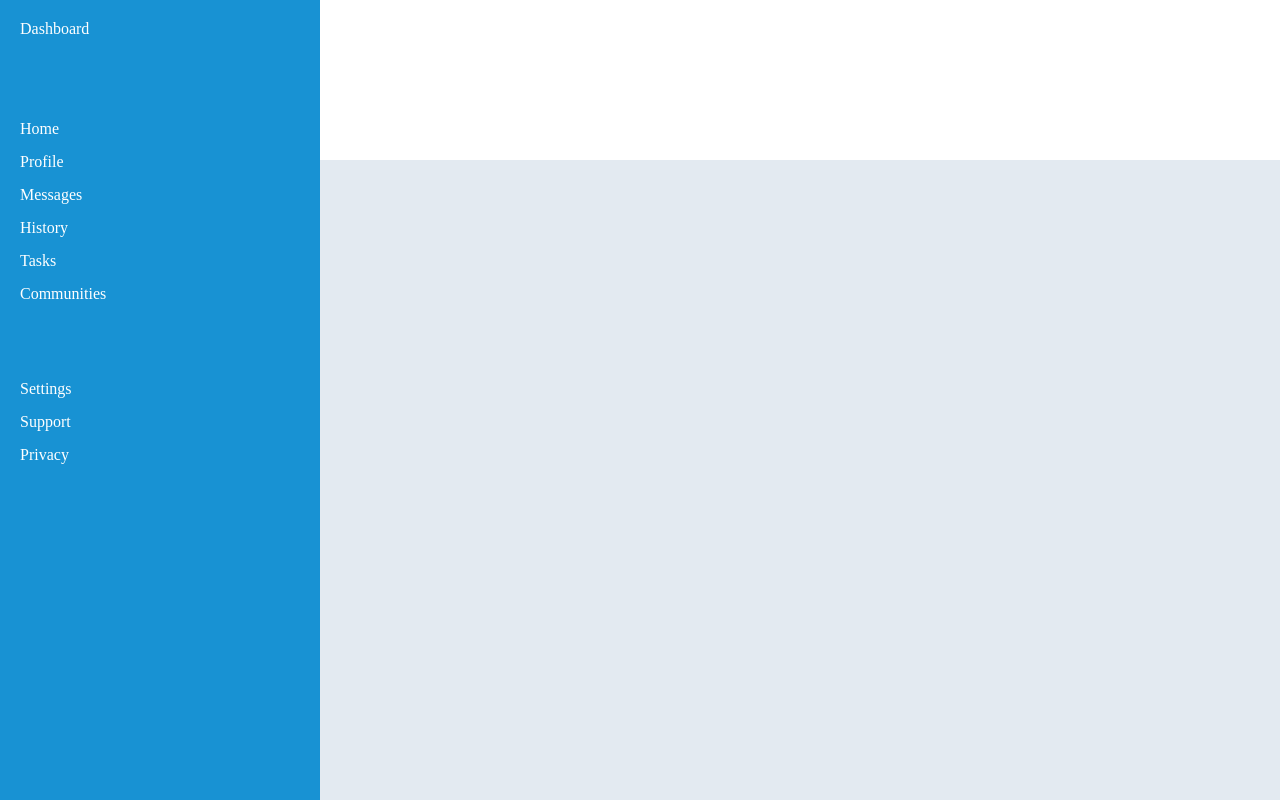
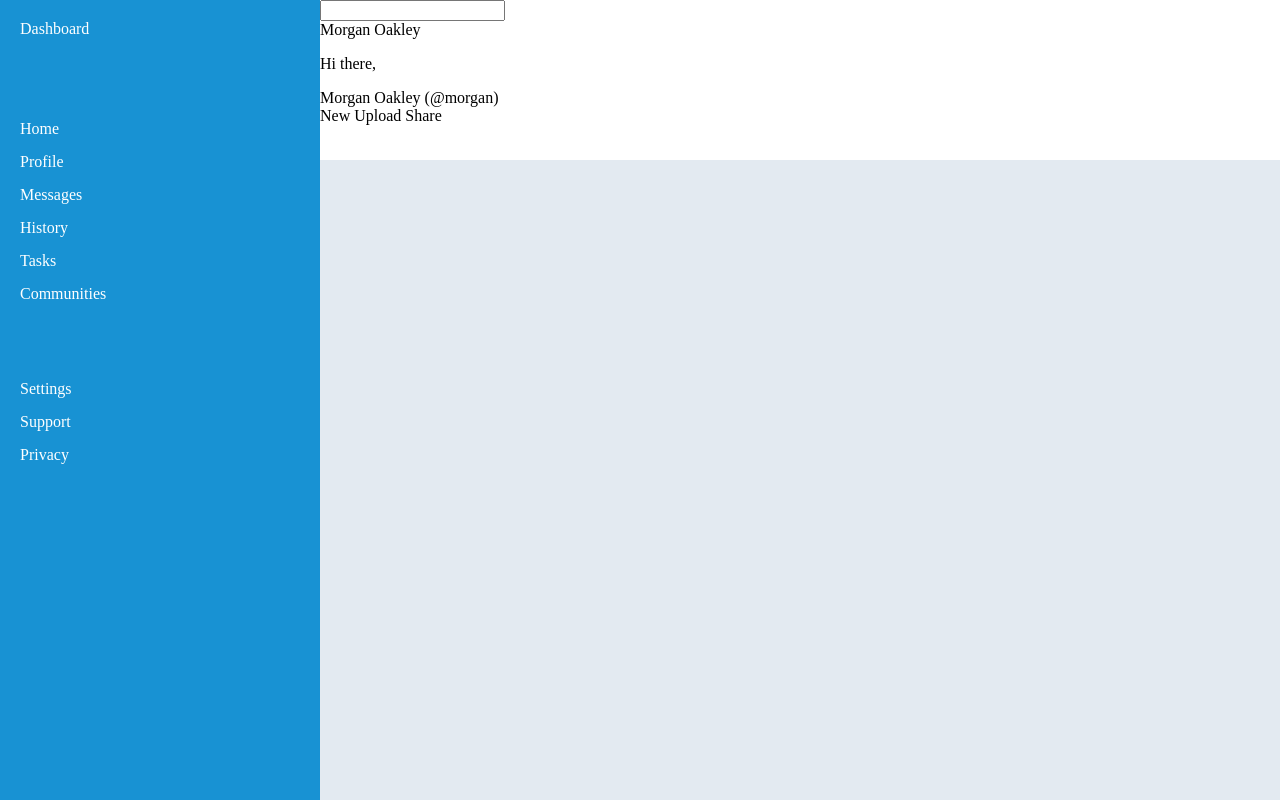
Before and after one commit to heyitsritesh/admin-dashboard, a plain HTML site: page index.html in a window 1280 px wide. Drawn offline with Linux system fonts and the light colour scheme.

Commit message:
Added header structure

```diff
--- a/index.html
+++ b/index.html
@@ -24,7 +24,30 @@
                     <div id="privacy">Privacy</div>
                 </div>
             </div>
-            <header></header>
+            <div class="header">
+                <div class="headerTop">
+                    <input type="search" id="search" name="search" />
+                    <div class="notification"></div>
+                    <div class="avatar"></div>
+                    <div class="profileName">Morgan Oakley</div>
+                </div>
+                <div class="headerMenu">
+                    <div class="left">
+                        <div class="avatarBig"></div>
+                        <div class="welcome">
+                            <p>Hi there,</p>
+                            <span class="username"
+                                >Morgan Oakley (@morgan)</span
+                            >
+                        </div>
+                    </div>
+                    <div class="menu">
+                        <span>New</span>
+                        <span>Upload</span>
+                        <span>Share</span>
+                    </div>
+                </div>
+            </div>
             <div class="main"></div>
         </div>
     </body>
```
